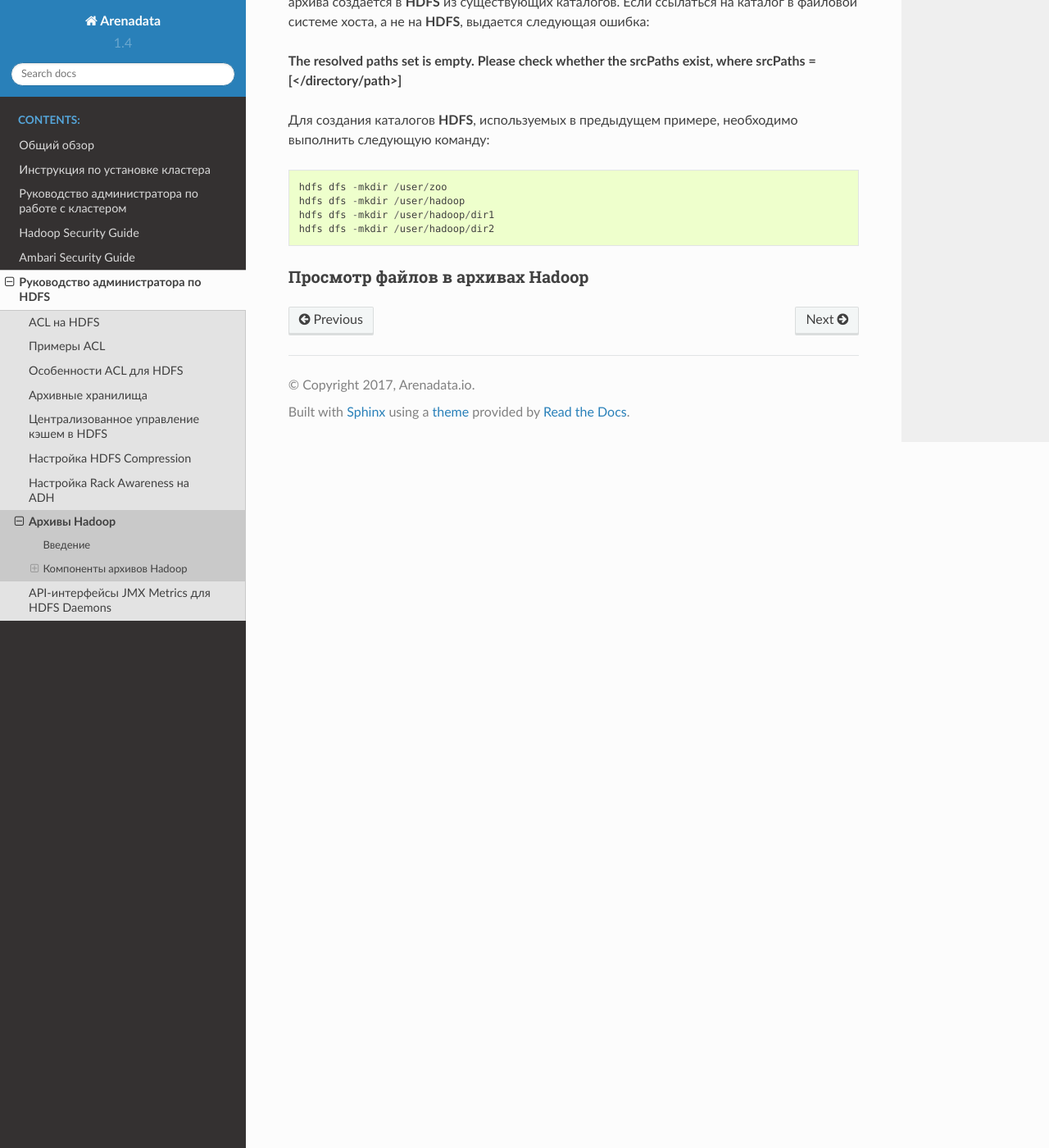
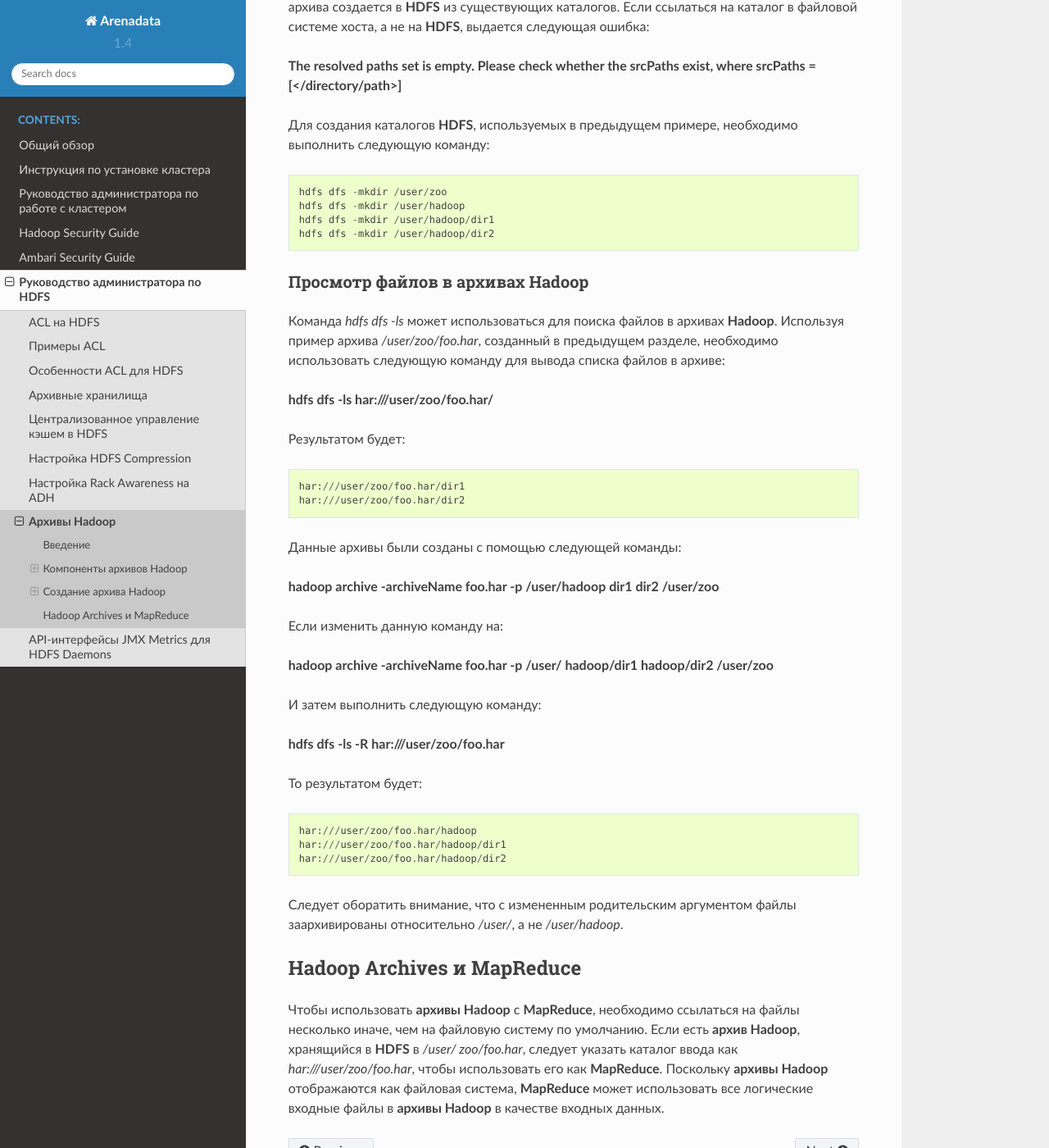
Before and after one commit to arenadata/docs_adps, a Sphinx documentation site: the page built from source/HDFSadmin/HDFSArchives.rst, in a window 1280 px wide and 1400 px high, scrolled down 3226 px. Shown: the whole window at 82% size. Built offline with Sphinx 7.4.7 and the Read the Docs theme 2.0.0, drawn with Linux system fonts in a browser that asks for light colours.

Commit message:
Update HDFSArchives.rst

```diff
--- a/source/HDFSadmin/HDFSArchives.rst
+++ b/source/HDFSadmin/HDFSArchives.rst
@@ -72,7 +72,7 @@
 
 
 Создание архива Hadoop
-~~~~~~~~~~~~~~~~~~~~~~
+^^^^^^^^^^^^^^^^^^^^^^
 
 Инструмент архивации **Hadoop** вызывается следующей командой:
 
@@ -99,5 +99,44 @@
  hdfs dfs -mkdir /user/hadoop/dir2
 
 
+
 Просмотр файлов в архивах Hadoop
 ~~~~~~~~~~~~~~~~~~~~~~~~~~~~~~~~
+
+Команда *hdfs dfs -ls* может использоваться для поиска файлов в архивах **Hadoop**. Используя пример архива */user/zoo/foo.har*, созданный в предыдущем разделе, необходимо использовать следующую команду для вывода списка файлов в архиве:
+
+:command:`hdfs dfs -ls har:///user/zoo/foo.har/`
+
+Результатом будет:
+::
+
+ har:///user/zoo/foo.har/dir1
+ har:///user/zoo/foo.har/dir2
+
+Данные архивы были созданы с помощью следующей команды:
+
+:command:`hadoop archive -archiveName foo.har -p /user/hadoop dir1 dir2 /user/zoo`
+
+Если изменить данную команду на:
+
+:command:`hadoop archive -archiveName foo.har -p /user/ hadoop/dir1 hadoop/dir2 /user/zoo`
+
+И затем выполнить следующую команду:
+
+:command:`hdfs dfs -ls -R har:///user/zoo/foo.har`
+
+То результатом будет:
+::
+
+ har:///user/zoo/foo.har/hadoop
+ har:///user/zoo/foo.har/hadoop/dir1
+ har:///user/zoo/foo.har/hadoop/dir2
+
+Следует оборатить внимание, что с измененным родительским аргументом файлы заархивированы относительно */user/*, а не */user/hadoop*.
+
+
+
+Hadoop Archives и MapReduce
+^^^^^^^^^^^^^^^^^^^^^^^^^^^
+
+Чтобы использовать **архивы Hadoop** с **MapReduce**, необходимо ссылаться на файлы несколько иначе, чем на файловую систему по умолчанию. Если есть **архив Hadoop**, хранящийся в **HDFS** в */user/ zoo/foo.har*, следует указать каталог ввода как *har:///user/zoo/foo.har*, чтобы использовать его как **MapReduce**. Поскольку **архивы Hadoop** отображаются как файловая система, **MapReduce** может использовать все логические входные файлы в **архивы Hadoop** в качестве входных данных.
```
